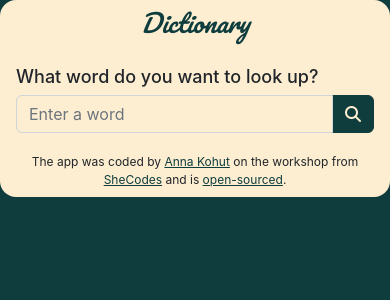
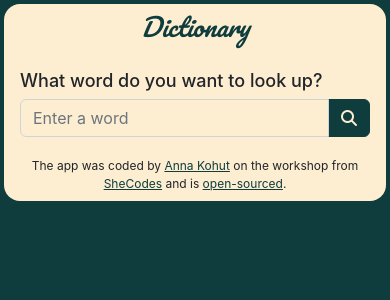
Before and after one commit to AnnaKGT/dictionary-app, a React (Create React App) app: page / in a window 390 px wide. Shown: the top 300 px of the page. Built offline with nearby package versions, Linux system fonts and the light colour scheme; no server answers.

Commit message:
added some responsive for mobile

```diff
--- a/src/App.css
+++ b/src/App.css
@@ -38,7 +38,7 @@ body {
 
 @media (max-width: 900px) {
   .App {
-    margin: 0;
+    margin: 4px;
     padding: 8px 4px;
   }
 }
```
